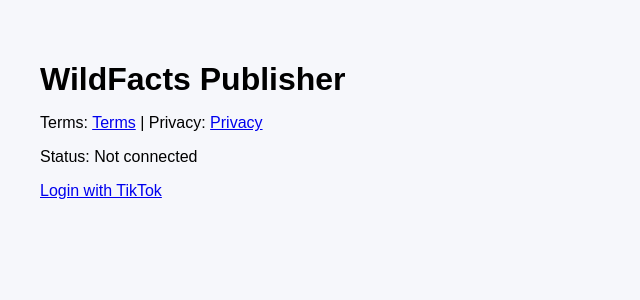
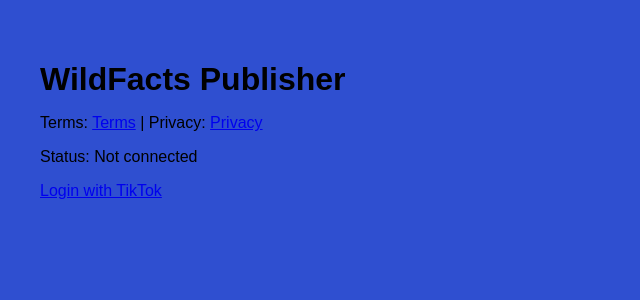
Before and after one commit to thomas99arnaud/tiktok_review_website, a FastAPI app: page / in a window 1280 px wide. Shown: the top 300 px of the page, without its empty margins (0-640 px from the left). Run offline with FastAPI, Linux system fonts and the light colour scheme.

Commit message:
background test

```diff
--- a/app/static/main.css
+++ b/app/static/main.css
@@ -1,6 +1,6 @@
 body {
   font-family: Arial, Helvetica, sans-serif;
-  background: #f6f7fb;
+  background: #2f4fd0;
   margin: 0;
   padding: 40px;
 }
```
